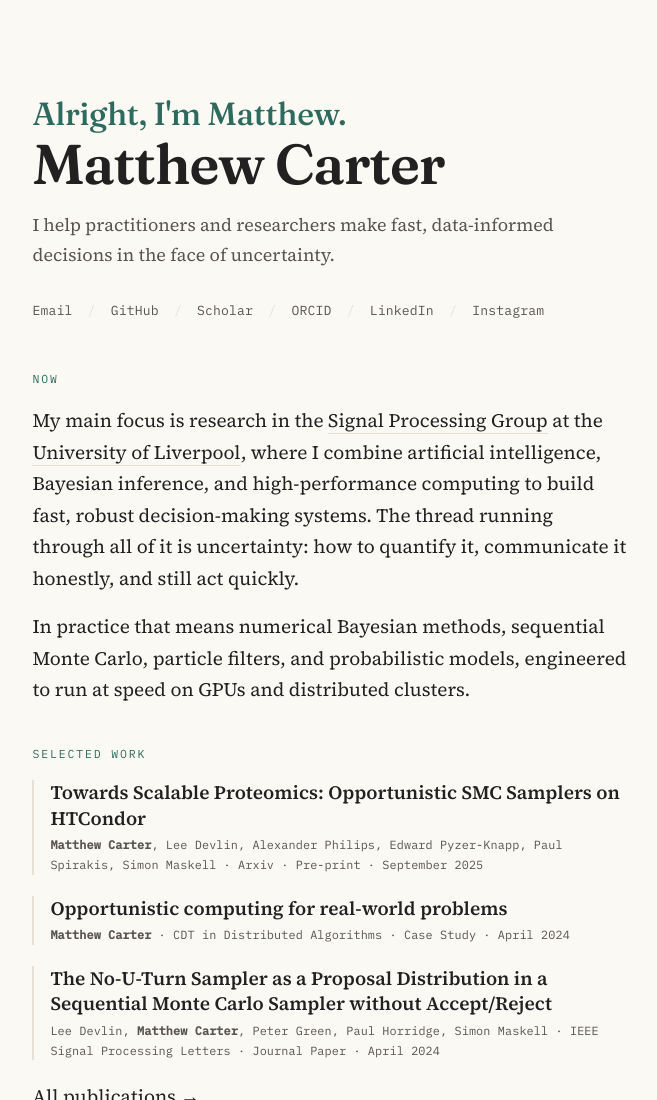
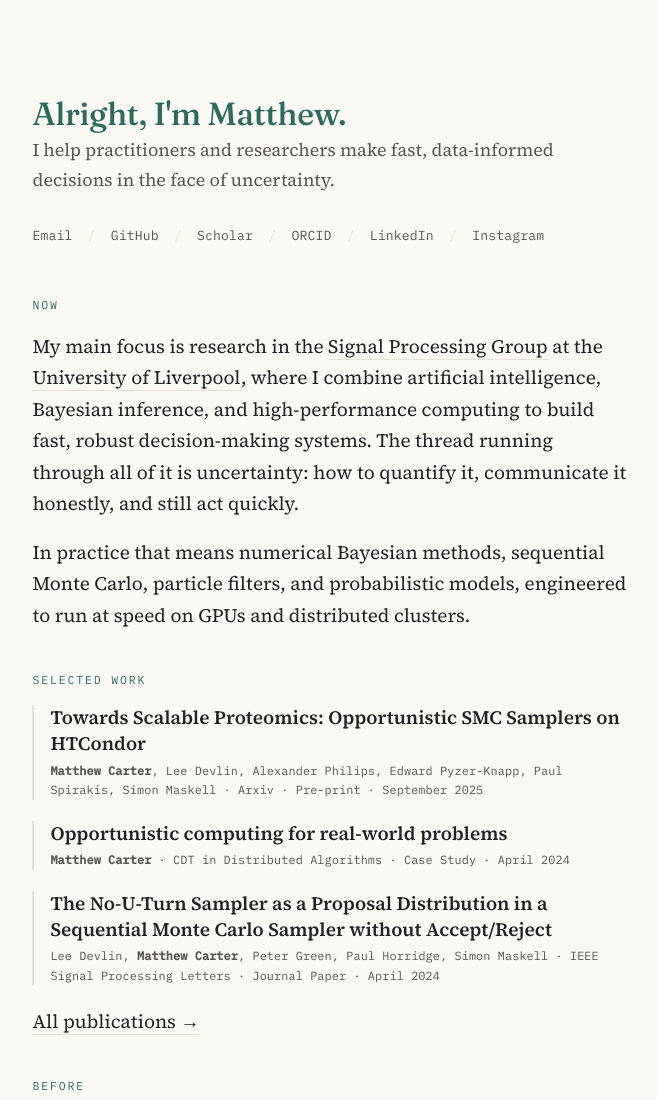
Before and after one commit to mjcarter95/Portfolio-Blog, an Astro site: page / in a window 1280 px wide. Shown: the top 1100 px of the page, without its empty margins (310-967 px from the left). Built offline with nearby package versions, Linux system fonts and the light colour scheme; Astro itself is replaced by a stand-in of ours; some packages are replaced by stand-ins of ours.

Commit message:
fix title

```diff
--- a/src/pages/index.astro
+++ b/src/pages/index.astro
@@ -31,7 +31,7 @@ const spotlight = [
     <div class="wrap">
 
       <p class="greeting">Alright, I'm Matthew.</p>
-      <h1 class="name">Matthew&nbsp;Carter</h1>
+      <h1 class="visually-hidden">Matthew Carter</h1>
       <p class="lede">
         I help practitioners and researchers make fast, data-informed
         decisions in the face of uncertainty.
--- a/src/styles/tailwind.css
+++ b/src/styles/tailwind.css
@@ -61,3 +61,15 @@ h1, h2, h3, h4 {
 /* Rules and borders warm up */
 .border-gray-200 { border-color: var(--rule) !important; }
 .border-gray-300 { border-color: var(--rule) !important; }
+
+.visually-hidden {
+  position: absolute;
+  width: 1px;
+  height: 1px;
+  padding: 0;
+  margin: -1px;
+  overflow: hidden;
+  clip: rect(0, 0, 0, 0);
+  white-space: nowrap;
+  border: 0;
+}
```
